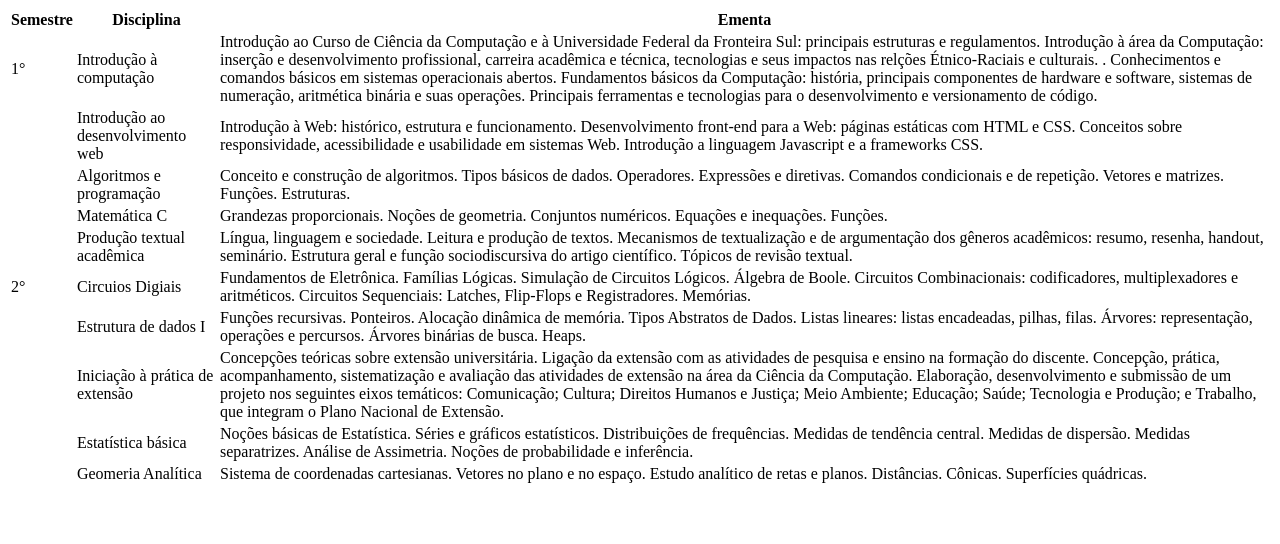
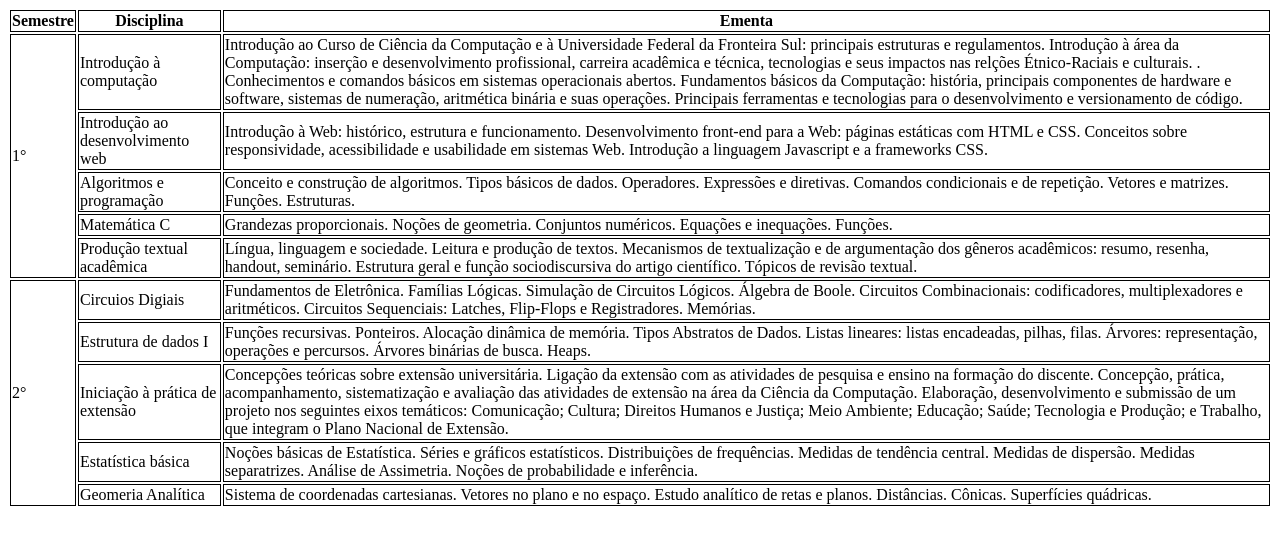
Before and after one commit to brepastre/estrutura_html, a plain HTML site: page grade_tabela.html in a window 1280 px wide. Drawn offline with Linux system fonts and the light colour scheme.

Commit message:
Atualizado grade_tabela.html

```diff
--- a/grade_tabela.html
+++ b/grade_tabela.html
@@ -4,12 +4,12 @@
     <meta charset="UTF-8">
     <meta name="viewport" content="width=device-width, initial-scale=1.0">
     <title>Document</title>
-    <style>
-        table {
-            border-bottom: black
-        }
-    </style>
 </head>
+<style>
+    tabela, th, td {
+        border: 1px black solid ;
+    }
+</style>
 <body>
     <table>
         <tr>
@@ -18,52 +18,44 @@
             <th>Ementa</th>
         </tr>
         <tr>
-            <td>1°</td>
+            <td rowspan="5">1°</td>
             <td>Introdução à computação</td>
             <td>Introdução ao Curso de Ciência da Computação e à Universidade Federal da Fronteira Sul: principais estruturas e regulamentos. Introdução à área da Computação: inserção e desenvolvimento profissional, carreira acadêmica e técnica, tecnologias e seus impactos nas relções Étnico-Raciais e culturais. . Conhecimentos e comandos básicos em sistemas operacionais abertos. Fundamentos básicos da Computação: história, principais componentes de hardware e software, sistemas de numeração, aritmética binária e suas operações. Principais ferramentas e tecnologias para o desenvolvimento e versionamento de código.</td>
         </tr>
         <tr>
-            <td></td>
             <td>Introdução ao desenvolvimento web</td>
             <td>Introdução à Web: histórico, estrutura e funcionamento. Desenvolvimento front-end para a Web: páginas estáticas com HTML e CSS. Conceitos sobre responsividade, acessibilidade e usabilidade em sistemas Web. Introdução a linguagem Javascript e a frameworks CSS.</td>
         </tr>
         <tr>
-            <td></td>
             <td>Algoritmos e programação</td>
             <td>Conceito e construção de algoritmos. Tipos básicos de dados. Operadores. Expressões e diretivas. Comandos condicionais e de repetição. Vetores e matrizes. Funções. Estruturas.</td>
         </tr>
         <tr>
-            <td></td>
             <td>Matemática C</td>
             <td>Grandezas proporcionais. Noções de geometria. Conjuntos numéricos. Equações e inequações. Funções.</td>
         </tr>
         <tr>
-            <td></td>
             <td>Produção textual acadêmica</td>
             <td>Língua, linguagem e sociedade. Leitura e produção de textos. Mecanismos de textualização e de argumentação dos gêneros acadêmicos: resumo, resenha, handout, seminário. Estrutura geral e função sociodiscursiva do artigo científico. Tópicos de revisão textual.</td>
         </tr>
         <tr>
-            <td>2°</td>
+            <td rowspan="5">2°</td>
             <td>Circuios Digiais</td>
             <td>Fundamentos de Eletrônica. Famílias Lógicas. Simulação de Circuitos Lógicos. Álgebra de Boole. Circuitos Combinacionais: codificadores, multiplexadores e aritméticos. Circuitos Sequenciais: Latches, Flip-Flops e Registradores. Memórias.</td>
         </tr>
         <tr>
-            <td></td>
             <td>Estrutura de dados I</td>
             <td>Funções recursivas. Ponteiros. Alocação dinâmica de memória. Tipos Abstratos de Dados. Listas lineares: listas encadeadas, pilhas, filas. Árvores: representação, operações e percursos. Árvores binárias de busca. Heaps.</td>
         </tr>
         <tr>
-            <td></td>
             <td>Iniciação à prática de extensão</td>
             <td>Concepções teóricas sobre extensão universitária. Ligação da extensão com as atividades de pesquisa e ensino na formação do discente. Concepção, prática, acompanhamento, sistematização e avaliação das atividades de extensão na área da Ciência da Computação. Elaboração, desenvolvimento e submissão de um projeto nos seguintes eixos temáticos: Comunicação; Cultura; Direitos Humanos e Justiça; Meio Ambiente; Educação; Saúde; Tecnologia e Produção; e Trabalho, que integram o Plano Nacional de Extensão.</td>
         </tr>
         <tr>
-            <td></td>
             <td>Estatística básica</td>
             <td>Noções básicas de Estatística. Séries e gráficos estatísticos. Distribuições de frequências. Medidas de tendência central. Medidas de dispersão. Medidas separatrizes. Análise de Assimetria. Noções de probabilidade e inferência.</td>
         </tr>
         <tr>
-            <td></td>
             <td>Geomeria Analítica</td>
             <td>Sistema de coordenadas cartesianas. Vetores no plano e no espaço. Estudo analítico de retas e planos. Distâncias. Cônicas. Superfícies quádricas.</td>
         </tr>
```
